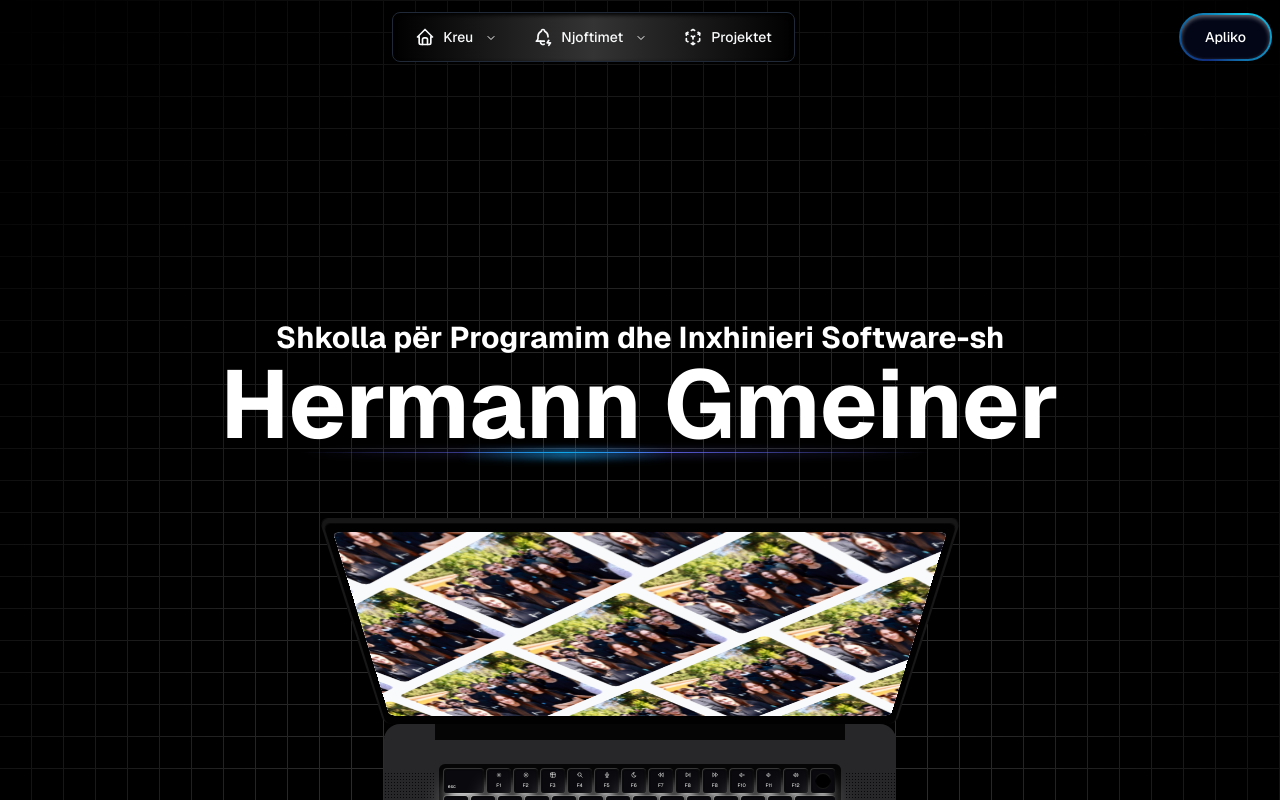
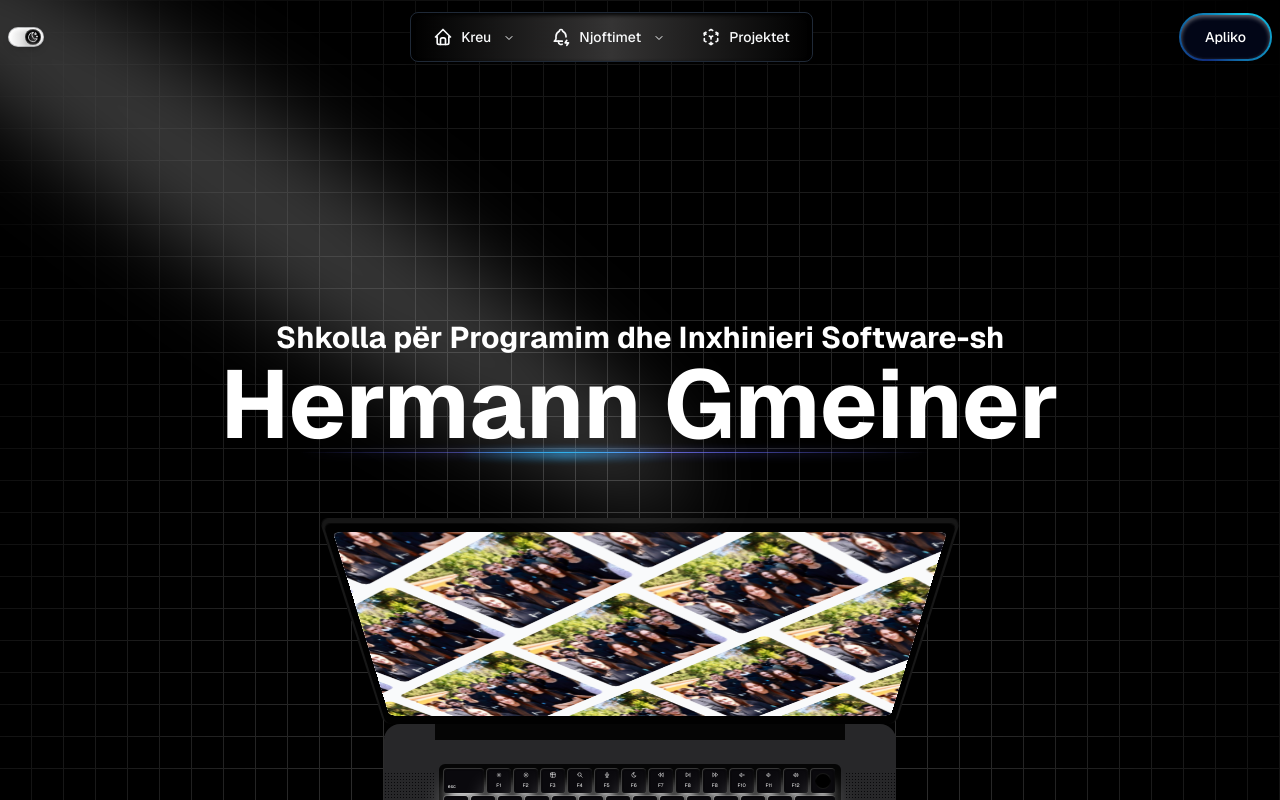
Before and after one commit to zennit-io/hermann-gmeiner, a Next.js app: page / in a window 1280 px wide. Shown: the top 800 px of the page. Built offline with nearby package versions, Linux system fonts and the light colour scheme.

Commit message:
feat(dark-mode): adding dark-mode; feat(switch-component): creating switch component

```diff
--- a/app/layout.tsx
+++ b/app/layout.tsx
@@ -20,12 +20,7 @@
   return (
     <html lang="en">
       <body className={GeistSans.className}>
-        <ThemeProvider
-          attribute={"class"}
-          defaultTheme={"dark"}
-          enableSystem
-          disableTransitionOnChange
-        >
+        <ThemeProvider attribute={"class"} defaultTheme={"dark"} enableSystem>
           {children}
         </ThemeProvider>
       </body>
--- a/app/page.tsx
+++ b/app/page.tsx
@@ -1,8 +1,11 @@
 import dynamic from "next/dynamic";
+//
+import Navbar from "@/components/home/Navbar";
+import MovingCards from "@/components/general/MovingCards";
+import StyledBackground from "@/components/banner/StyledBackground";
+import SpotlightFX from "@/components/fx/SpotlightFX";
+//
 import ZennitBadge from "@/icons/ZennitBadge";
-import StyledBackground from "@/components/banner/StyledBackground";
-import MovingCards from "@/components/general/MovingCards";
-import Navbar from "@/components/home/Navbar";
 
 const MacbookScroll = dynamic(
   () => import("@/components/banner/MacbookScroll"),
@@ -17,6 +20,7 @@
         className={"absolute left-0 top-0 flex size-full flex-col"}
         variant={"grid"}
       />
+      <SpotlightFX className={"-top-40 left-0 md:-top-20 md:left-60"} />
       <MacbookScroll
         title={
           <div className={"relative w-full"}>
--- /dev/null
+++ b/components/fx/SpotlightFX.tsx
@@ -0,0 +1,58 @@
+import cn from "@/lib/cn";
+
+type SpotlightFXProps = {
+  className?: string;
+  fill?: string;
+};
+
+const SpotlightFX = ({ className, fill }: SpotlightFXProps) => {
+  return (
+    <svg
+      className={cn(
+        "animate-spotlight pointer-events-none absolute z-[1] h-[169%] w-[138%] opacity-0 lg:w-[84%]",
+        className
+      )}
+      xmlns="http://www.w3.org/2000/svg"
+      viewBox="0 0 3787 2842"
+      fill="none"
+    >
+      <g filter="url(#filter)">
+        <ellipse
+          cx="1924.71"
+          cy="273.501"
+          rx="1924.71"
+          ry="273.501"
+          transform="matrix(-0.822377 -0.568943 -0.568943 0.822377 3631.88 2291.09)"
+          fill={fill ?? "white"}
+          fillOpacity="0.21"
+        ></ellipse>
+      </g>
+      <defs>
+        <filter
+          id="filter"
+          x="0.860352"
+          y="0.838989"
+          width="3785.16"
+          height="2840.26"
+          filterUnits="userSpaceOnUse"
+          colorInterpolationFilters="sRGB"
+        >
+          <feFlood floodOpacity="0" result="BackgroundImageFix"></feFlood>
+          <feBlend
+            mode="normal"
+            in="SourceGraphic"
+            in2="BackgroundImageFix"
+            result="shape"
+          ></feBlend>
+          <feGaussianBlur
+            stdDeviation="151"
+            result="effect1_foregroundBlur_1065_8"
+          ></feGaussianBlur>
+        </filter>
+      </defs>
+    </svg>
+  );
+};
+
+export default SpotlightFX;
+export type { SpotlightFXProps };
--- a/components/general/Button.tsx
+++ b/components/general/Button.tsx
@@ -19,7 +19,7 @@
         secondary:
           "dark:bg-metallic-light bg-metallic-dark border border-foreground bg-center transition-all duration-500 ease-in-out hover:bg-[length:200%_200%]",
         border:
-          "relative overflow-hidden !rounded-full p-0.5 transition-shadow duration-500 ease-in-out  hover:shadow-top focus:outline-none focus:ring-2 focus:ring-slate-400 focus:ring-offset-2 focus:ring-offset-slate-50 ",
+          "relative overflow-hidden !rounded-full p-0.5 transition-shadow duration-500 ease-in-out hover:shadow-top focus:outline-none focus:ring-2 focus:ring-slate-400 focus:ring-offset-2 focus:ring-offset-slate-50",
         default:
           "overflow-hidden border-primary-background bg-primary-background p-0 text-primary-foreground shadow-md ring-1 ring-primary/10 transition-colors duration-500 hover:bg-primary",
       },
--- a/components/general/MovingCards.tsx
+++ b/components/general/MovingCards.tsx
@@ -92,7 +92,7 @@
       >
         {items.map(({ name, quote, title, image }) => (
           <li
-            className="group relative max-w-full shrink-0 transition-transform duration-500 hover:z-[1000] hover:scale-[110%]"
+            className="group relative max-w-full shrink-0 overflow-hidden rounded-md transition-all duration-500 hover:z-[1000] hover:scale-[110%] hover:shadow-top"
             style={{
               width: `calc((100% / ${items.length}) - 1rem)`,
             }}
@@ -101,7 +101,7 @@
             {image ? (
               <div
                 className={
-                  "relative size-full overflow-hidden rounded-md transition-transform "
+                  "relative size-full overflow-hidden transition-transform "
                 }
               >
                 <Image
--- /dev/null
+++ b/components/general/Switch.tsx
@@ -0,0 +1,62 @@
+"use client";
+import {
+  forwardRef,
+  type ComponentPropsWithoutRef,
+  type ElementRef,
+  ComponentType,
+} from "react";
+//
+import * as SwitchPrimitives from "@radix-ui/react-switch";
+//
+import cn from "@/lib/cn";
+//
+type RequiredSwitchIconProps = { className?: string; stroke?: number } & any;
+type SwitchProps = ComponentPropsWithoutRef<typeof SwitchPrimitives.Root> & {
+  thumbClassName?: string;
+  OnIcon?: ComponentType<RequiredSwitchIconProps>;
+  OffIcon?: ComponentType<RequiredSwitchIconProps>;
+};
+const Switch = forwardRef<
+  ElementRef<typeof SwitchPrimitives.Root>,
+  SwitchProps
+>(({ className, thumbClassName, OnIcon, OffIcon, checked, ...props }, ref) => (
+  <SwitchPrimitives.Root
+    checked={checked}
+    className={cn(
+      "data-[state=checked]:bg-metallic-light data-[state=unchecked]:bg-metallic-dark peer inline-flex h-5 w-9 shrink-0 cursor-pointer items-center rounded-full border shadow-sm transition-all duration-500 data-[state=checked]:border-background/20 data-[state=unchecked]:border-foreground/20 focus-visible:outline-none focus-visible:ring-2 focus-visible:ring-ring focus-visible:ring-offset-2 focus-visible:ring-offset-background disabled:cursor-not-allowed disabled:opacity-50",
+      className
+    )}
+    {...props}
+    ref={ref}
+  >
+    <SwitchPrimitives.Thumb
+      defaultChecked={checked}
+      className={cn(
+        "data-[state=checked]:bg-metallic-dark data-[state=unchecked]:bg-metallic-light group pointer-events-none relative block size-4 rounded-full border shadow-inner  shadow-white/20 ring-0 transition-all duration-500 data-[state=checked]:translate-x-4 data-[state=unchecked]:translate-x-0.5 data-[state=checked]:border-foreground/20 data-[state=unchecked]:border-background/20",
+
+        thumbClassName
+      )}
+    >
+      {OnIcon && (
+        <OnIcon
+          stroke={1.5}
+          className={
+            "absolute left-1/2 top-1/2 size-3 -translate-x-1/2 -translate-y-1/2 transition-opacity [.group[data-state=checked]_&]:opacity-0 [.group[data-state=unchecked]_&]:stroke-foreground  [.group[data-state=unchecked]_&]:opacity-100"
+          }
+        />
+      )}
+      {OffIcon && (
+        <OffIcon
+          stroke={1.5}
+          className={
+            "absolute left-1/2 top-1/2 size-3 -translate-x-1/2 -translate-y-1/2 transition-opacity [.group[data-state=checked]_&]:stroke-foreground [.group[data-state=checked]_&]:opacity-100 [.group[data-state=unchecked]_&]:opacity-0"
+          }
+        />
+      )}
+    </SwitchPrimitives.Thumb>
+  </SwitchPrimitives.Root>
+));
+Switch.displayName = SwitchPrimitives.Root.displayName;
+
+export default Switch;
+export type { SwitchProps };
--- a/components/home/Navbar.tsx
+++ b/components/home/Navbar.tsx
@@ -1,6 +1,7 @@
 "use client";
 import { Fragment } from "react";
 import Link from "next/link";
+import { useTheme } from "next-themes";
 //
 import NavigationMenu, {
   NavigationMenuContent,
@@ -10,17 +11,29 @@
   NavigationMenuTrigger,
   NavigationMenuListItem,
 } from "@/components/general/NavigationMenu";
+import Switch from "@/components/general/Switch";
+import Button from "@/components/general/Button";
+//
+import { IconSun, IconMoonStars } from "@tabler/icons-react";
 //
 import ROUTES from "@/consts/routes";
-import Button from "@/components/general/Button";
 
 export function Navbar() {
+  const themeProvider = useTheme();
   return (
     <div
       className={
         "absolute left-1/2 top-3 z-50 flex w-full -translate-x-1/2 items-center px-2"
       }
     >
+      <Switch
+        OnIcon={IconSun}
+        OffIcon={IconMoonStars}
+        checked={themeProvider.theme === "dark"}
+        onCheckedChange={(checked) => {
+          themeProvider.setTheme(checked ? "dark" : "light");
+        }}
+      />
       <NavigationMenu className={"mx-auto"}>
         <NavigationMenuList>
           {ROUTES.map(({ name, subRoutes, href, Icon }) => (
@@ -48,7 +61,6 @@
                   </NavigationMenuContent>
                 </Fragment>
               ) : (
-                <NavigationMenuItem>
                 <Link href={href!} legacyBehavior passHref>
                   <NavigationMenuLink
                     startDecorator={Icon && <Icon size={20} />}
@@ -56,7 +68,6 @@
                     {name}
                   </NavigationMenuLink>
                 </Link>
-                </NavigationMenuItem>
               )}
             </NavigationMenuItem>
           ))}
--- a/consts/routes.ts
+++ b/consts/routes.ts
@@ -34,7 +34,7 @@
       {
         name: "Partnerët",
         Icon: IconHeartHandshake,
-        href: "/partnerët",
+        href: "/partneret",
         description: "Partnerët e që e bejnë këtë shkollë të suksesshme",
       },
       {
@@ -52,13 +52,13 @@
       {
         name: "Të rejat",
         Icon: IconNews,
-        href: "/njoftime/të-reja",
+        href: "/njoftime/te-reja",
         description: "Njoftimet e fundit nga shkolla jonë",
       },
       {
         name: "Vëndet e Lira",
         Icon: IconPinned,
-        href: "/njoftime/vënde-të-lira",
+        href: "/njoftime/vende-te-lira",
         description: "Vëndet e lira te stafit pedagogjik në shkollë",
       },
     ],
--- a/package.json
+++ b/package.json
@@ -11,6 +11,7 @@
   "dependencies": {
     "@radix-ui/react-navigation-menu": "^1.1.4",
     "@radix-ui/react-slot": "^1.0.2",
+    "@radix-ui/react-switch": "^1.0.3",
     "@tabler/icons-react": "^2.47.0",
     "@tsparticles/engine": "^3.3.0",
     "@tsparticles/react": "^3.0.0",
--- a/tailwind.config.ts
+++ b/tailwind.config.ts
@@ -31,7 +31,7 @@
     },
     extend: {
       boxShadow: {
-        top: "0 0 10px 0 hsl(var(--primary))",
+        top: "0 0 10px 0 hsl(var(--primary-foreground))",
       },
       colors: {
         border: "hsl(var(--border))",
@@ -85,17 +85,20 @@
         "shimmer": "shimmer 2s linear infinite",
         "scroll":
           "scroll var(--animation-duration, 40s) var(--animation-direction, forwards) linear infinite",
+        "spotlight": "spotlight 2s ease .75s 1 forwards",
       },
       keyframes: {
-        "accordion-down": {
-          from: { height: 0 },
-          to: { height: "var(--radix-accordion-content-height)" },
+        spotlight: {
+          "0%": {
+            opacity: 0,
+            transform: "translate(-72%, -62%) scale(0.5)",
+          },
+          "100%": {
+            opacity: 1,
+            transform: "translate(-50%,-40%) scale(1)",
+          },
         },
-        "accordion-up": {
-          from: { height: "var(--radix-accordion-content-height)" },
-          to: { height: 0 },
-        },
-        "shimmer": {
+        shimmer: {
           from: {
             backgroundPosition: "0 0",
           },
@@ -103,7 +106,7 @@
             backgroundPosition: "-200% 0",
           },
         },
-        "scroll": {
+        scroll: {
           to: {
             transform: "translate(calc(-50% - 0.5rem))",
           },
```
Also changed, not shown: 1 other file (tests, documents, lock files or other folders). Lines whose indentation alone changed are shown as unchanged.
